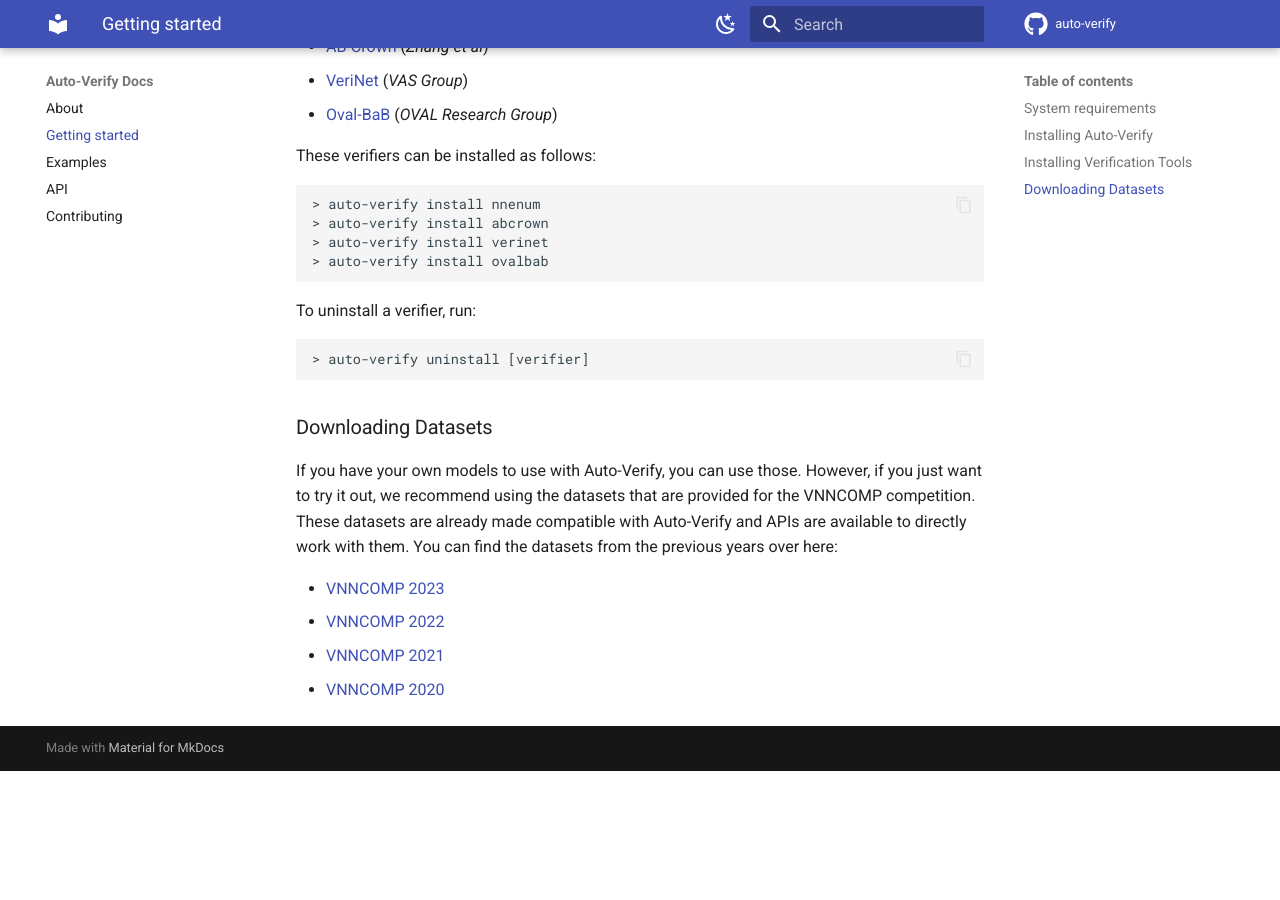
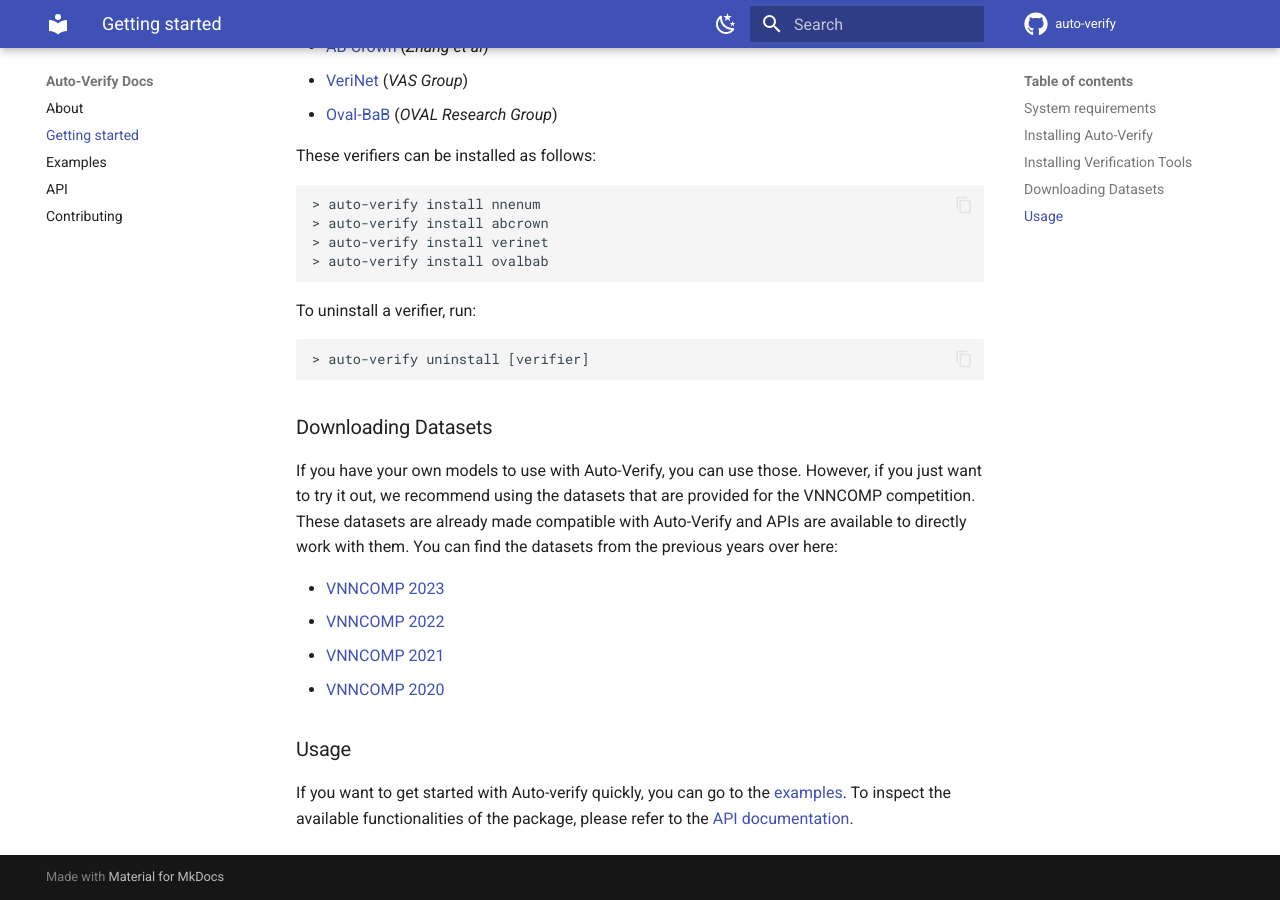
Before and after one commit to ADA-research/auto-verify, an MkDocs documentation site: the page built from docs/getting-started.md, in a window 1280 px wide and 900 px high, scrolled down 933 px. Built offline with MkDocs 1.6.1 and Material for MkDocs 9.7.7, drawn with Linux system fonts in a browser that asks for light colours; comment, search, counter and statistics services are not loaded; before the commit the page ends 1704 px from its top, so only the background shows below that.

Commit message:
Add more documentation

```diff
--- a/docs/getting-started.md
+++ b/docs/getting-started.md
@@ -57,3 +57,7 @@
 - [VNNCOMP 2022](https://github.com/stanleybak/vnncomp2022)
 - [VNNCOMP 2021](https://github.com/stanleybak/vnncomp2021)
 - [VNNCOMP 2020](https://github.com/verivital/vnn-comp)
+
+### Usage
+If you want to get started with Auto-verify quickly, you can go to the [examples](examples.md).
+To inspect the available functionalities of the package, please refer to the [API documentation](api.md).
```
Also changed, not shown: docs/contributing.md (+1 -1 lines).
